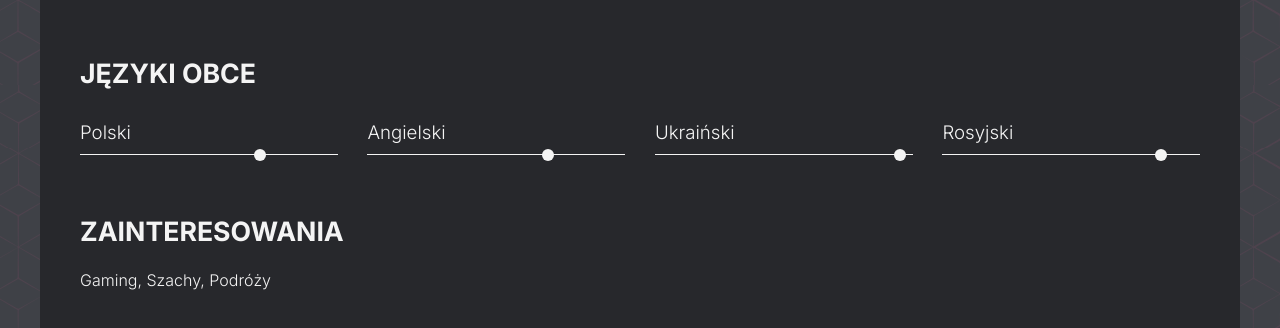
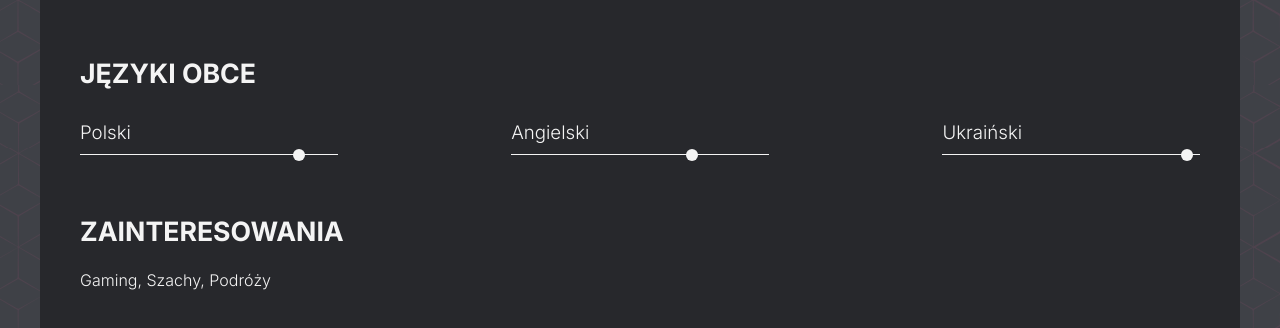
Before and after one commit to FunnyCPP/kiienko-romaniuk, a plain HTML site: page homepage/index.html in a window 1280 px wide. Shown: the part 2646-2974 px from the top of the page. Drawn offline with Linux system fonts and the light colour scheme.

Commit message:
Update index.html

```diff
--- a/homepage/index.html
+++ b/homepage/index.html
@@ -200,7 +200,7 @@
             <div class="items">
                 <div class="line-item">
                     <h3>Polski</h3>
-                    <div class="line line-70"><div></div></div>
+                    <div class="line line-85"><div></div></div>
                 </div>
                 <div class="line-item">
                     <h3>Angielski</h3>
@@ -209,10 +209,6 @@
                 <div class="line-item">
                     <h3>Ukraiński</h3>
                     <div class="line line-95"><div></div></div>
-                </div>
-                <div class="line-item">
-                    <h3>Rosyjski</h3>
-                    <div class="line line-85"><div></div></div>
                 </div>
             </div>
         </section>
```
